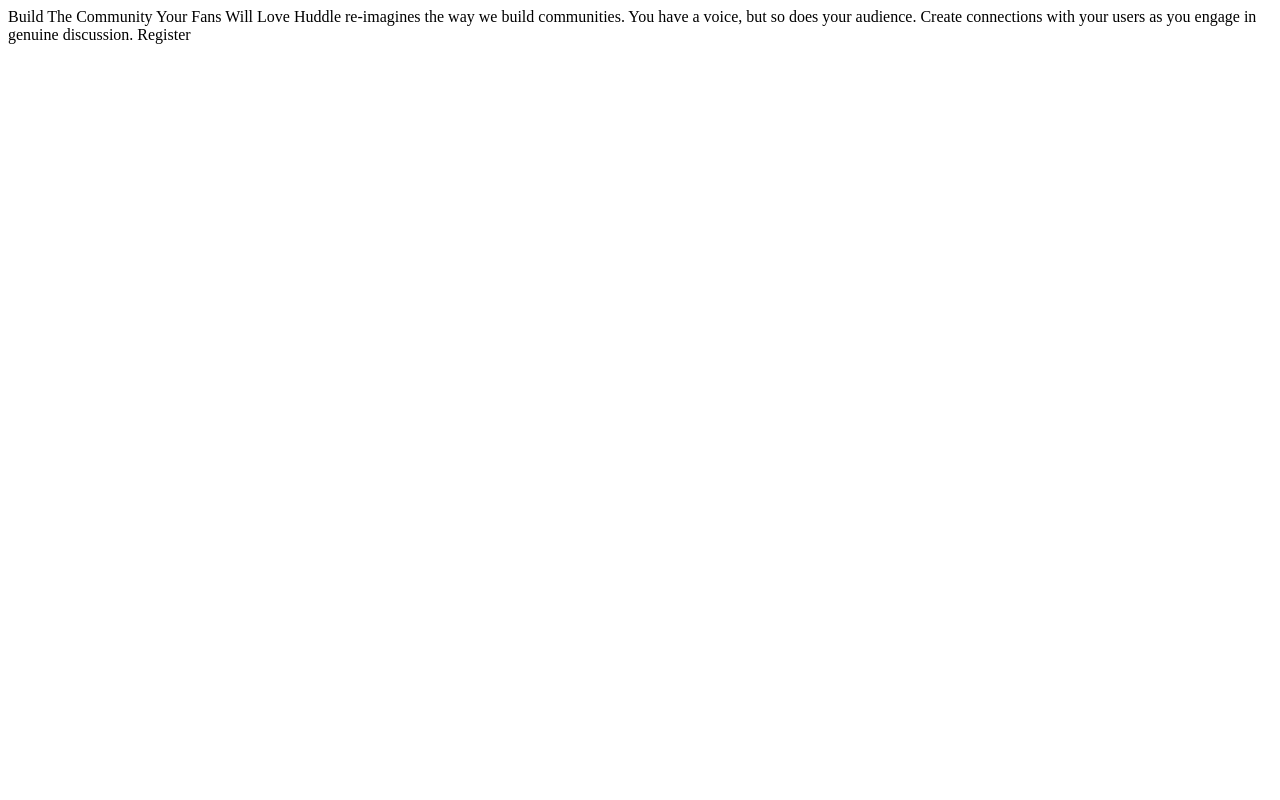
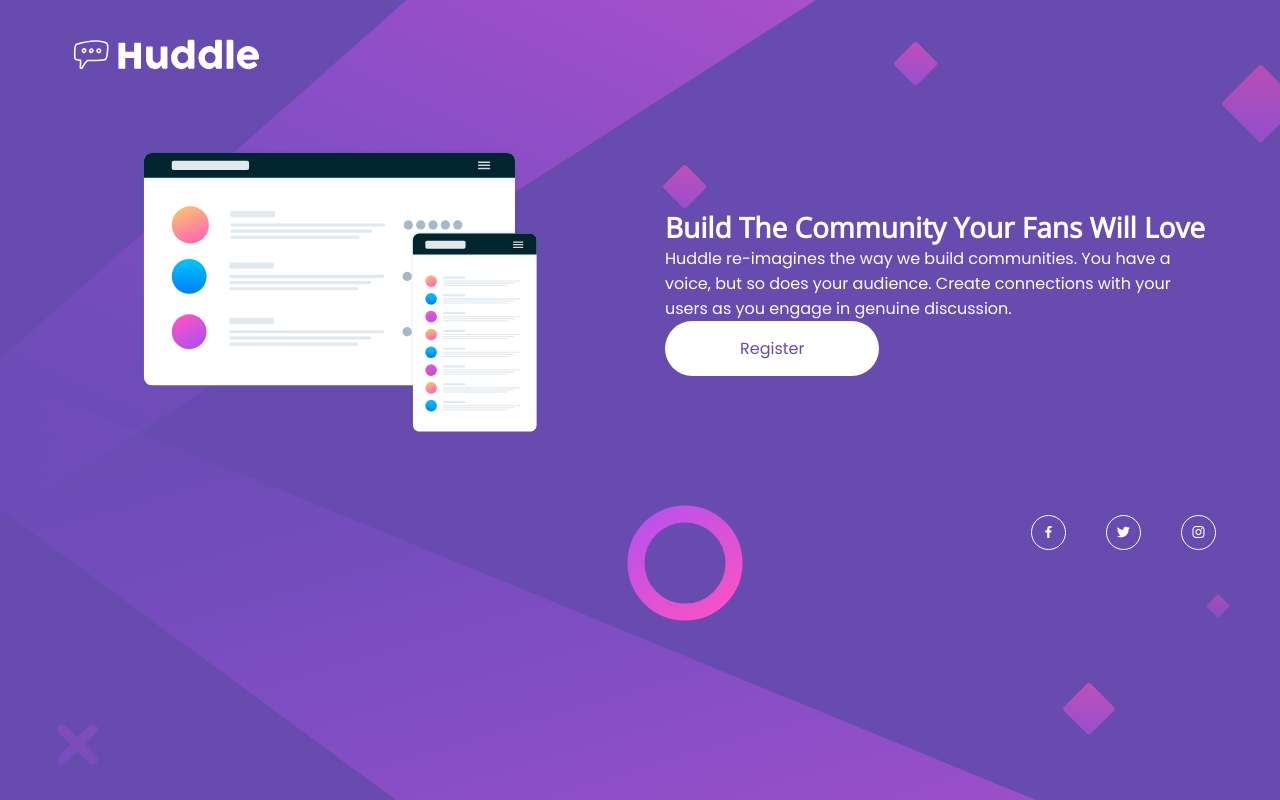
Before and after one commit to Jesusantiago/LandingPage, a website: page index.html in a window 1280 px wide. Drawn offline with nearby package versions, Linux system fonts and the light colour scheme.

Commit message:
se termino el proyecto

```diff
--- /dev/null
+++ b/SCSS/_contact.scss
@@ -0,0 +1,26 @@
+@use "mixfun";
+
+.contact__links{
+    @include mixfun.container;
+    color: #fff;
+    display: flex;
+    justify-content: center;
+    align-items: center;
+    gap: mixfun.pixelToEm(40);
+    position: relative;
+    z-index: 10;
+
+    .bx{
+        border: 1px solid #ffF;
+        width: 35px;
+        height: 35px;
+        border-radius: 50px;
+        display: flex;
+        justify-content: center;
+        align-items: center;
+    }
+
+    @include mixfun.media{
+        justify-content: flex-end;
+    }
+}
--- /dev/null
+++ b/SCSS/_header.scss
@@ -0,0 +1,54 @@
+@use "mixfun";
+
+.header{
+    min-height: 100vh;
+    background-color: var(--violet);
+    position: relative;
+
+    &::before{
+        content: "";
+        position: absolute;
+        top: 0;
+        left: 0;
+        right: 0;
+        height: 60%;
+        background-image: url(../images/bg-mobile.svg);
+        background-repeat: no-repeat;
+        background-size: 100%;
+        z-index: 0;
+
+        @include mixfun.media{
+            background-image: url(../images/bg-desktop.svg);
+            background-size: cover;
+            background-position: center;
+            height: 100vh;
+            max-height: 100vh;
+            top: 0
+
+        }
+    }
+
+}
+
+.container{
+    @include mixfun.container;
+    position: relative;
+    z-index: 10;
+    display: grid;
+    gap: mixfun.pixelToEm(50);
+    text-align: center;
+    color: #fff;
+
+    @include mixfun.media{
+        grid-template-columns: 1fr 1fr;
+        align-items: center;
+        text-align: start;
+    }
+}
+
+.container__img{
+    width: 100%;
+    display: block;
+    max-width: 400px;
+    margin: 0 auto;
+}
--- /dev/null
+++ b/SCSS/_mixfun.scss
@@ -0,0 +1,23 @@
+@use "sass:math";
+
+@mixin container($padding:40px 0){
+
+    width: 90%;
+    max-width: 1200px;
+    margin: 0 auto;
+    overflow: hidden;
+    padding: $padding;
+
+}
+
+@function pixelToEm($pixeles){
+    $resultado : math.div($pixeles, 16) * 1rem;
+
+     @return $resultado;
+}
+
+@mixin media{
+    @media (min-width: 768px){
+        @content;
+    }
+}
--- /dev/null
+++ b/SCSS/_nav.scss
@@ -0,0 +1,14 @@
+@use "mixfun";
+
+.nav{
+
+    @include mixfun.container(30px 0);
+    position: relative;
+    z-index: 100;
+
+    &__logo{
+        width: 40%;
+        max-width: 200px;
+        display: block;
+    }
+}
--- /dev/null
+++ b/SCSS/_normalize.scss
@@ -0,0 +1,17 @@
+:root{
+    --f-h: 'Open Sans', sans-serif;
+    --f-m: 'Poppins', sans-serif;
+
+    --violet: hsl(257, 40%, 49%);
+    --magenta: hsl(300, 69%, 71%);
+}
+
+*{
+    margin: 0;
+    box-sizing: border-box;
+}
+
+body{
+    font-family: var(--f-m);
+
+}
--- /dev/null
+++ b/SCSS/_text.scss
@@ -0,0 +1,26 @@
+@use "mixfun";
+
+
+.container_text{
+    color: #FFF;
+}
+
+.text__title{
+    font-family: var(--f-h);
+    font-size: mixfun.pixelToEm(28);
+
+}
+
+.text__paragraph{
+line-height: 1.5;
+margin: 1.2rem 0;
+}
+
+.texts__btn{
+    display: inline-block;
+    color: var(--violet);
+    background-color: #FFF;
+    padding: 15px 75px;
+    text-decoration: none;
+    border-radius: 30px;
+}
--- a/SCSS/style.scss
+++ b/SCSS/style.scss
@@ -0,0 +1,5 @@
+@use "normalize";
+@use "header";
+@use "nav";
+@use "text";
+@use "contact";
--- a/index.html
+++ b/index.html
@@ -29,12 +29,40 @@
 </head>
 <body>
 
-  Build The Community Your Fans Will Love
+  <header class="header">
+    <nav class="nav">
+      <img src="./images/logo.svg" class="nav__logo">
+    </nav>
 
-  Huddle re-imagines the way we build communities. You have a voice, but so does your audience.
-  Create connections with your users as you engage in genuine discussion.
+    <section class="container">
 
-  Register
+      <figure class="container__picture">
+        <img src="./images/illustration-mockups.svg" class="container__img"></figure>
+
+      <div class="container__texts">
+        <h1 class="text__title">Build The Community Your Fans Will Love</h1>
+
+        <p class="texts__paragraph">
+          Huddle re-imagines the way we build communities. You have a voice, but so does your audience.
+            Create connections with your users as you engage in genuine discussion.
+        </p>
+
+
+        <a href="#" class="texts__btn">
+          Register
+        </a>
+      </div>
+    </section>
+
+    <div class="contact__links">
+      <i class="bx bxl-facebook"></i>
+      <i class="bx bxl-twitter"></i>
+      <i class="bx bxl-instagram"></i>
+
+    </div>
+
+  </header>
+
 
 
 </body>
```
Also changed, not shown: CSS/style.css, 1 other file.
